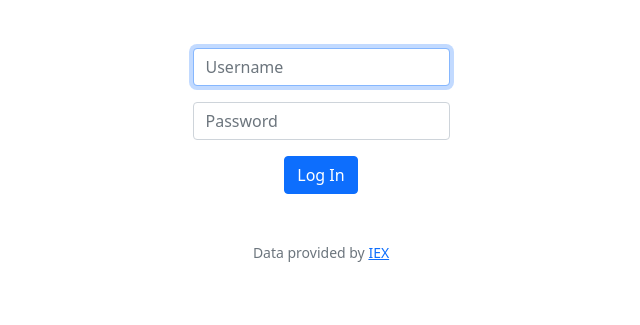
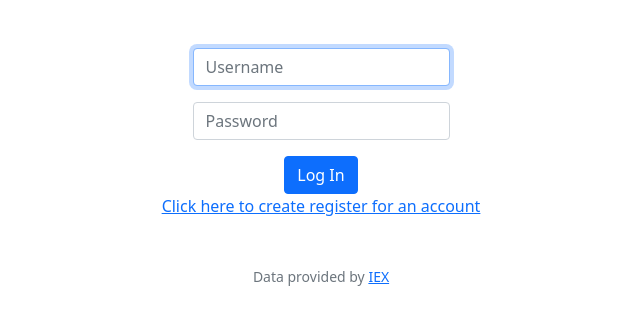
Before and after one commit to TheBuleGanteng/MyFinance50_public, a Flask app: page /login in a window 1280 px wide. Shown: the part 76-401 px from the top of the page, without its empty margins (319-959 px from the left). Run offline with Flask 3, Linux system fonts and the light colour scheme; some libraries are stand-ins or nearby versions.

Commit message:
login.html: - Added link to create account

```diff
--- a/templates/login.html
+++ b/templates/login.html
@@ -5,6 +5,7 @@
 {% endblock %}
 
 {% block main %}
+    <div class="container-fluid text-center">
         <form action="/login" method="post">
             <div class="mb-3">
                 <input autocomplete="off" autofocus class="form-control mx-auto w-auto" id="username" name="username" placeholder="Username" type="text">
@@ -14,4 +15,6 @@
             </div>
             <button class="btn btn-primary" type="submit">Log In</button>
         </form>
+        <a href="/register">Click here to create register for an account</a>
+    </div>
 {% endblock %}
```
Lines whose indentation alone changed are shown as unchanged.
